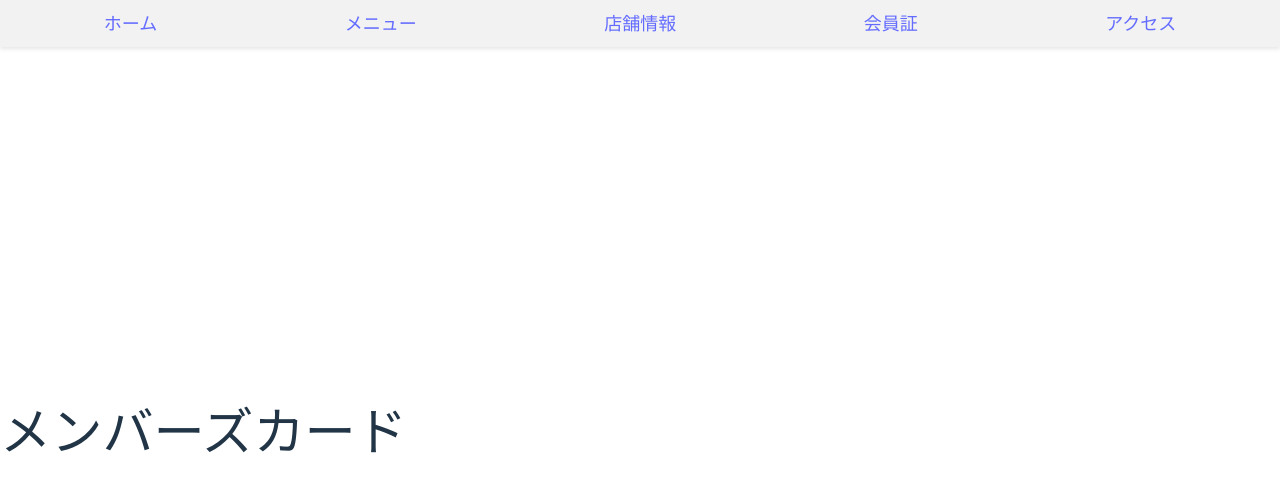
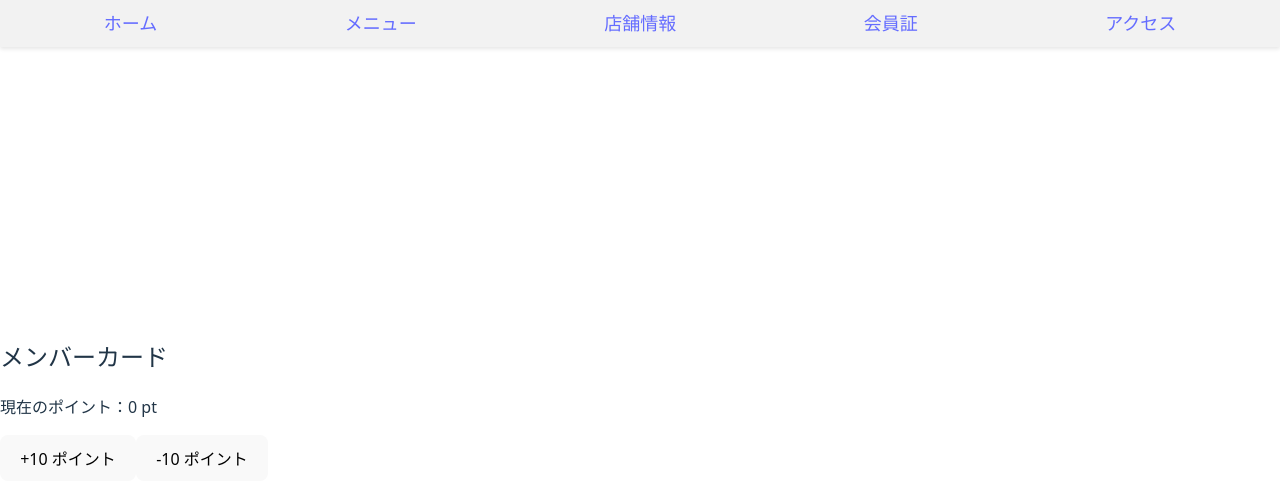
Before and after one commit to chaki6272/udonnoeki, a React (Vite) app: page /card in a window 1280 px wide. Shown: the top 504 px of the page. Built offline with nearby package versions, Linux system fonts and the light colour scheme.

Commit message:
App.jsx を更新：メンバーカード機能の調整

```diff
--- a/src/pages/MembershipCard.jsx
+++ b/src/pages/MembershipCard.jsx
@@ -1,9 +1,38 @@
-function MembershipCard() {
+import { useState, useEffect } from 'react';
+
+function MemberCard() {
+  const [points, setPoints] = useState(0);
+
+  // 初回マウント時にlocalStorageから読み込み
+  useEffect(() => {
+    const savedPoints = localStorage.getItem('memberPoints');
+    if (savedPoints) {
+      setPoints(Number(savedPoints));
+    }
+  }, []);
+
+  // ポイント加算
+  const addPoints = () => {
+    const newPoints = points + 10;
+    setPoints(newPoints);
+    localStorage.setItem('memberPoints', newPoints);
+  };
+
+  // ポイント減算（0未満にならないように）
+  const subtractPoints = () => {
+    const newPoints = Math.max(points - 10, 0);
+    setPoints(newPoints);
+    localStorage.setItem('memberPoints', newPoints);
+  };
+
   return (
-     <div className="page-content">
-      <h1>メンバーズカード</h1>
+    <div className="member-card">
+      <h2>メンバーカード</h2>
+      <p>現在のポイント：{points} pt</p>
+      <button onClick={addPoints}>+10 ポイント</button>
+      <button onClick={subtractPoints}>-10 ポイント</button>
     </div>
   );
 }
 
-export default MembershipCard;
+export default MemberCard;
```
